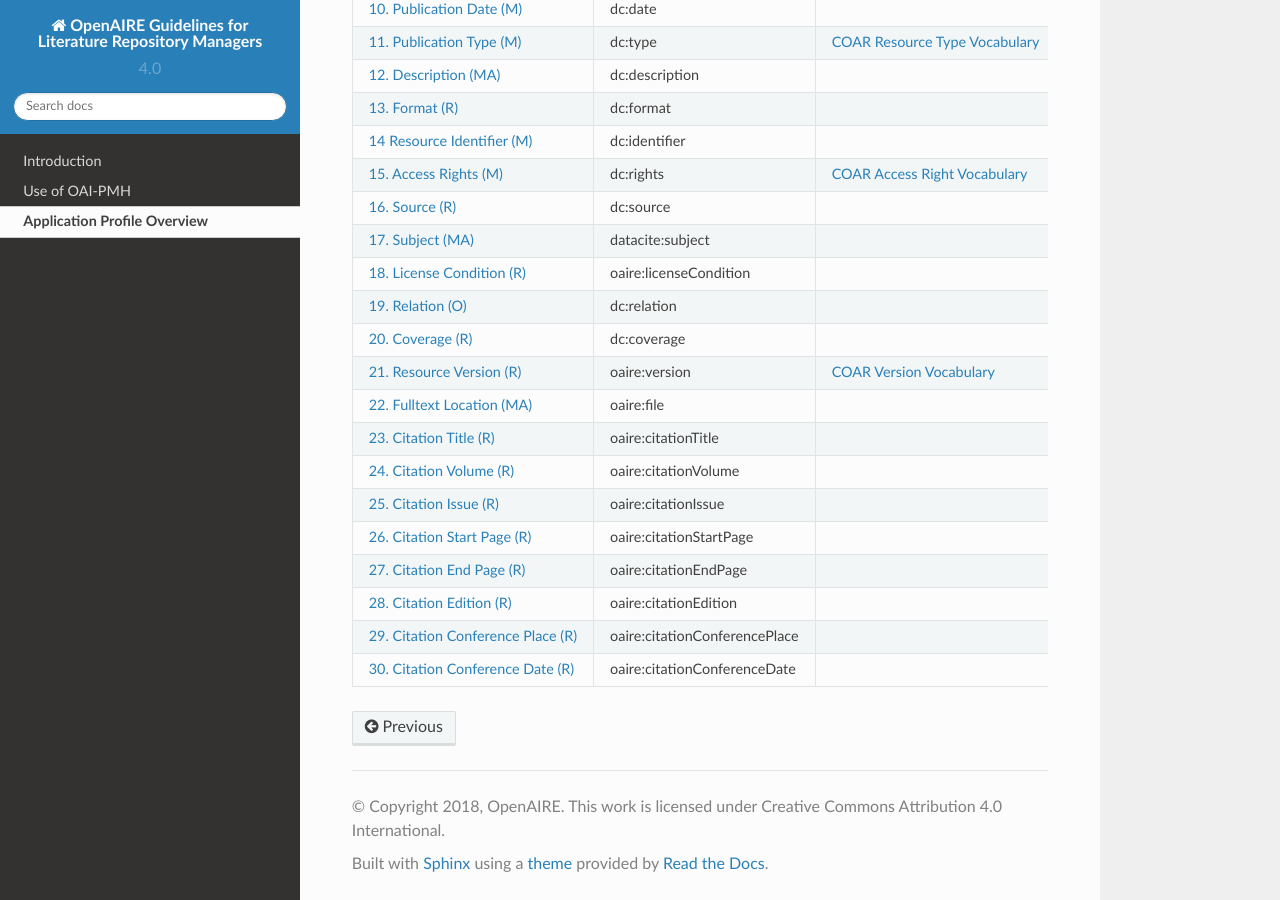
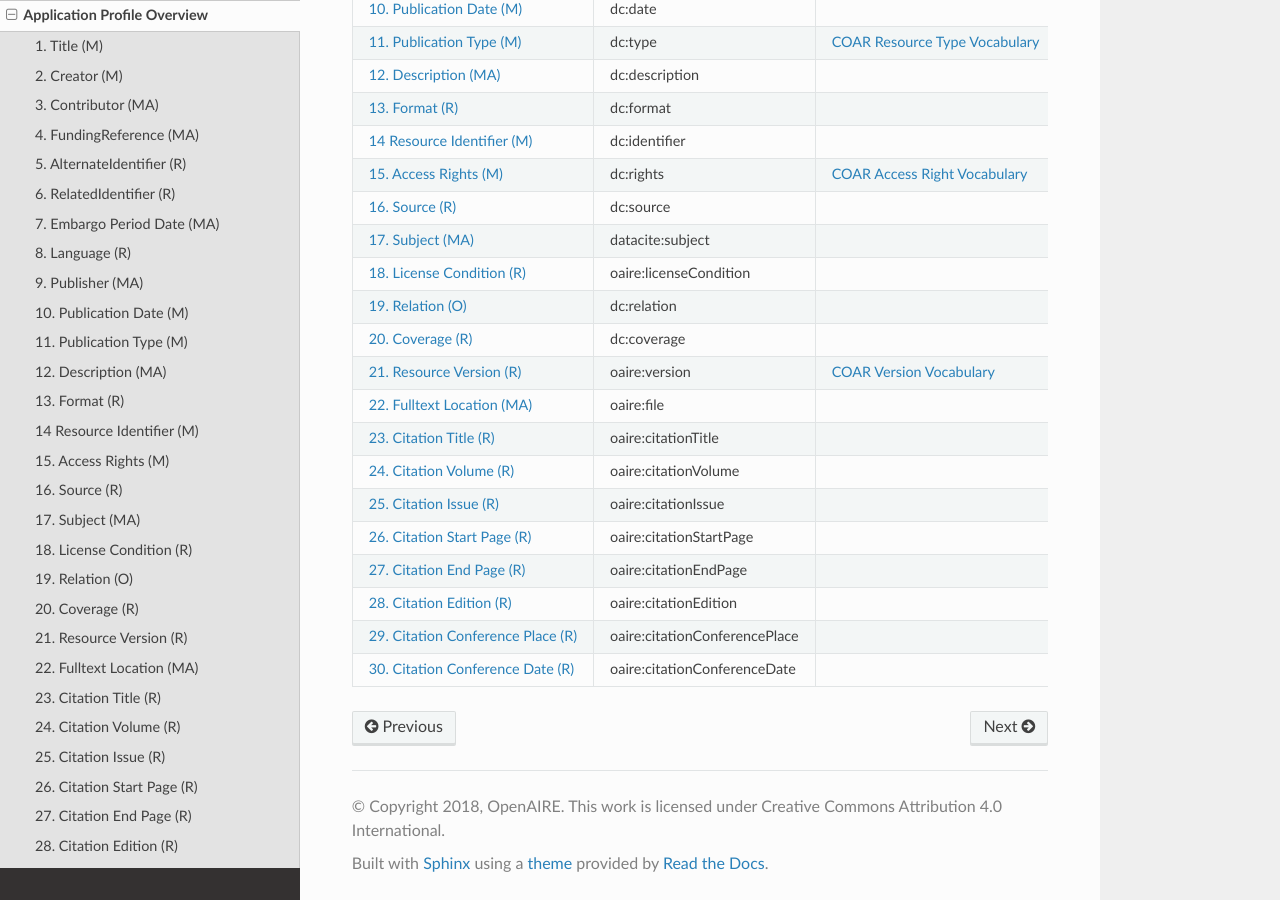
Before and after one commit to openaire/guidelines-literature-repositories, a Sphinx documentation site: the page built from docs/application_profile.rst, in a window 1280 px wide and 900 px high, scrolled down 1069 px. Built offline with Sphinx 7.4.7 and the Read the Docs theme 2.0.0, drawn with Linux system fonts in a browser that asks for light colours; a script that is not in the unit is left out.

```diff
--- a/docs/application_profile.rst
+++ b/docs/application_profile.rst
@@ -64,3 +64,38 @@ OpenAIRE-Field                           Metadata Element              Refinemen
 .. _COAR Access Right Vocabulary: http://vocabularies.coar-repositories.org/documentation/access_rights/
 .. _COAR Version Vocabulary: http://vocabularies.coar-repositories.org/documentation/versions/
 .. _IETF BCP 47: http://tools.ietf.org/rfc/bcp/bcp47.txt
+
+.. toctree::
+   :maxdepth: 1
+   :hidden:
+
+   field_title
+   field_creator
+   field_contributor
+   field_projectid
+   field_alternativeidentifier
+   field_relatedidentifier
+   field_embargoenddate
+   field_language
+   field_publisher
+   field_publicationdate
+   field_publicationtype
+   field_description
+   field_format
+   field_resourceidentifier
+   field_accessrights
+   field_source
+   field_subject
+   field_licensecondition
+   field_relation
+   field_coverage
+   field_publicationversion
+   field_fulltextlocation
+   field_citationtitle
+   field_citationvolume
+   field_citationissue
+   field_citationstartpage
+   field_citationendpage
+   field_citationedition
+   field_citationconferenceplace
+   field_citationconferencedate
```
